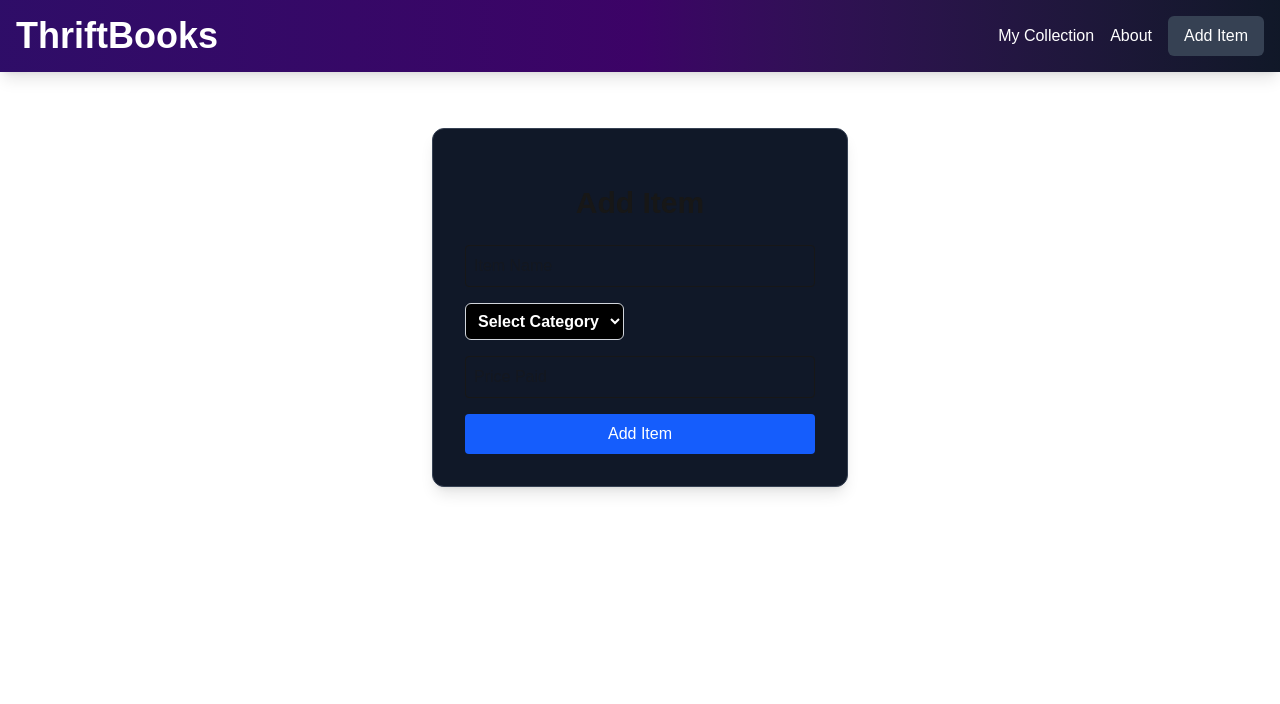
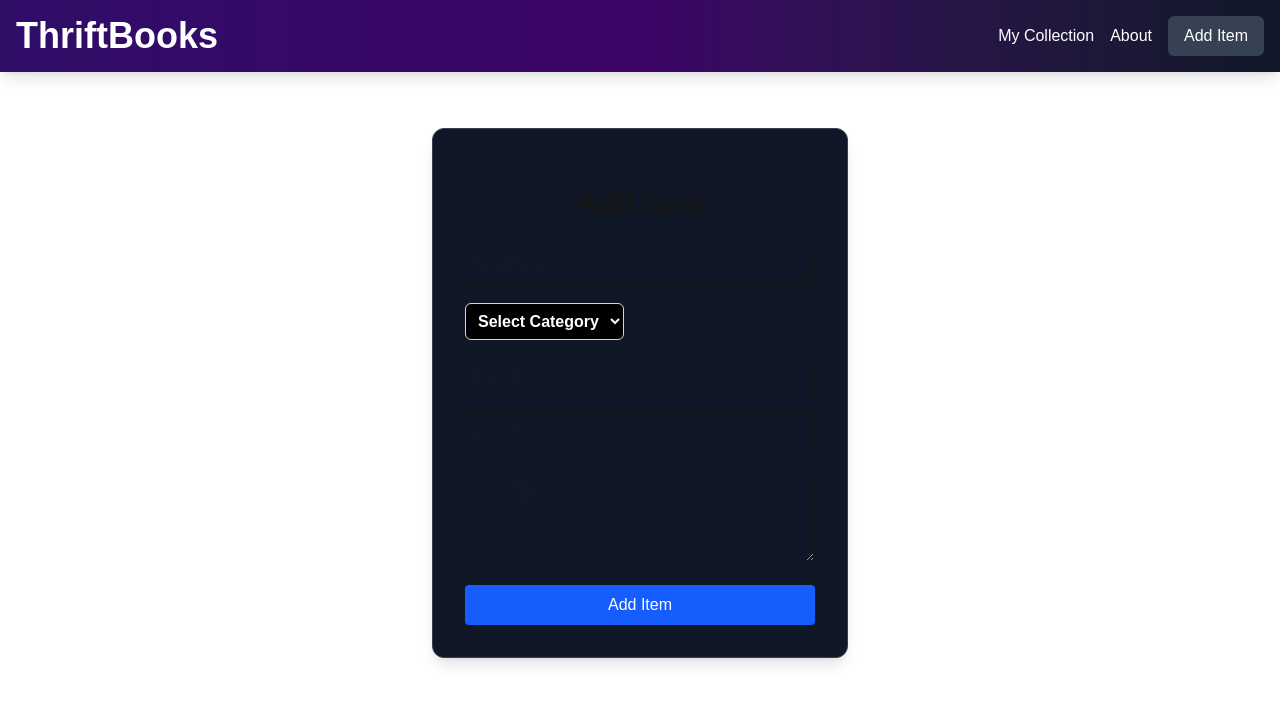
Before and after one commit to abarsamian/tb-ui, a Next.js app: page /add-item in a window 1280 px wide. Shown: the top 704 px of the page. Built offline with nearby package versions, Linux system fonts and the light colour scheme; no server answers.

Commit message:
fixed some ui stuff and fixed supabase error throwing.

```diff
--- a/app/add-item/page.tsx
+++ b/app/add-item/page.tsx
@@ -1,14 +1,16 @@
 "use client";
-
+import { supabase } from "@/lib/supabase";
 import { useState } from "react";
 
 export default function AddItemPage(){
   const [itemName, setItemName] = useState("");
   const [category, setCategory] = useState("");
   const [price, setPrice] = useState("");
+  const [condition, setCondition] = useState("");
+  const [userNotes, setUserNotes] = useState("");
   const [error, setError] = useState("");
 
-  function handleSubmit(e: React.FormEvent) {
+  const handleSubmit = async(e: React.FormEvent) => {
     e.preventDefault();
 
     if (!itemName.trim()) {
@@ -26,8 +28,30 @@ export default function AddItemPage(){
     }
 
     setError("");
-    alert("Form valid — frontend only");
-  }
+
+  const {data, error: insertError} = await supabase.from("items").insert([
+  {
+    item_name: itemName,
+    category: category,
+    price_paid: Number(price),
+    condition: condition,
+  },
+]);
+
+      if (insertError) {
+    console.log("Insert error:", insertError);
+    setError(insertError.message);
+    return;
+    }   else {
+      alert("Item added successfully!");
+      setItemName("");
+      setCategory("");
+      setPrice("");
+      setCondition("");
+      setUserNotes("");
+    }
+  };
+
 
   return (
     <main className="container mx-auto mt-10 p-4 max-w-md">
@@ -63,6 +87,21 @@ export default function AddItemPage(){
           className="border p-2 w-full rounded"
         />
 
+                <input
+          value={condition}
+          onChange={(e) => setCondition(e.target.value)}
+          placeholder="Condition"
+          className="border p-2 w-full rounded"
+        />
+
+                <textarea
+            value={userNotes}
+            onChange={(e) => setUserNotes(e.target.value)}
+            placeholder="User Notes"
+            className="border p-2 w-full rounded"
+            rows={3}
+        />
+
         {error && (
           <p className="text-red-500 text-sm">{error}</p>
         )}
--- a/app/page.tsx
+++ b/app/page.tsx
@@ -3,11 +3,6 @@ import { supabase } from "@/lib/supabase";
 
 export default async function Home() {
 
-  {/*TESTING DATABASE*/}
-  const { data, error } = await supabase.from("Items").select("*");
-
-console.log("DATA:", data);
-console.log("ERROR:", error);
 
 
   return (
```
